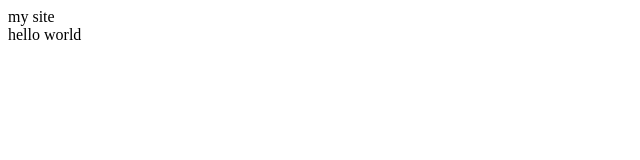
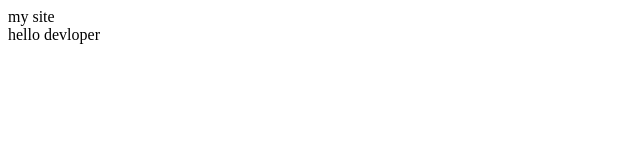
Before and after one commit to vipuls21/git-example, a plain HTML site: page index.html in a window 1280 px wide. Shown: the full height of the page, 0-640 px from the left. Drawn offline with Linux system fonts and the light colour scheme.

Commit message:
dev branch changes

```diff
--- a/index.html
+++ b/index.html
@@ -1,6 +1,6 @@
 <html>
     <head> my site </head>
     <body>
-        <div>hello world</div>
+        <div>hello devloper</div>
     </body>
 </html>
```
